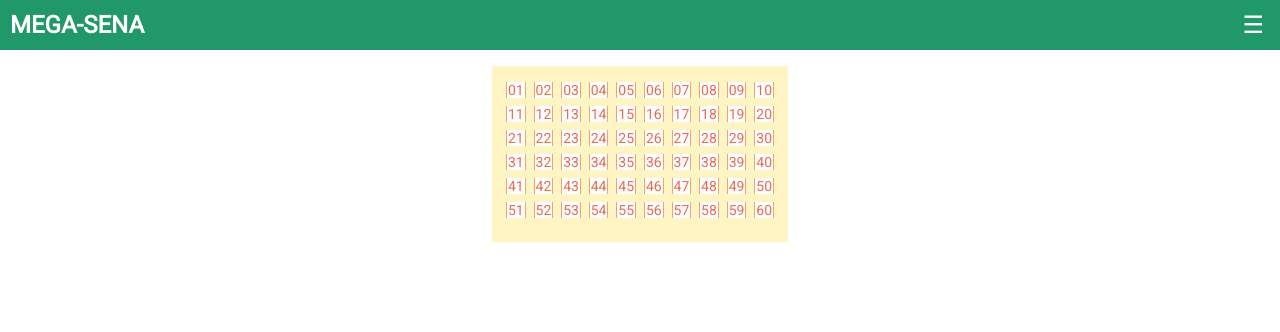
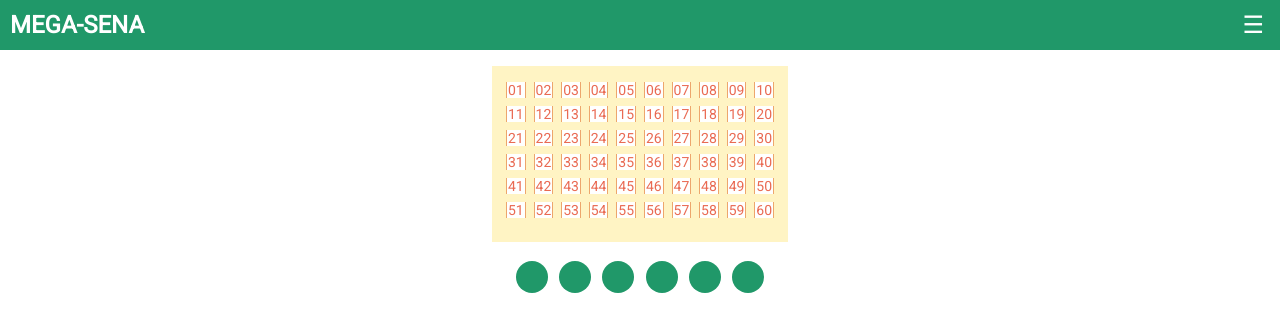
Before and after one commit to TiagoGIM/jackpot-with-friends-angular, an Angular app: page / in a window 1280 px wide. Shown: the top 332 px of the page. Built offline with nearby package versions, Linux system fonts and the light colour scheme.

Commit message:
feat: create e integrate numbers selected display

```diff
--- a/src/app/app.module.ts
+++ b/src/app/app.module.ts
@@ -7,6 +7,7 @@ import { NavbarComponent } from './components/navbar/navbar.component';
 import { MenuPagesComponent } from './components/menu-pages/menu-pages.component';
 import { TicketNumbersSelectorComponent } from './components/ticket-numbers-selector/ticket-numbers-selector.component';
 import { CreateTicketComponent } from './pages/create-ticket/create-ticket.component';
+import { NumbersBallComponent } from './components/numbers-ball/numbers-ball.component';
 
 @NgModule({
   declarations: [
@@ -14,7 +15,8 @@ import { CreateTicketComponent } from './pages/create-ticket/create-ticket.compo
     NavbarComponent,
     MenuPagesComponent,
     TicketNumbersSelectorComponent,
-    CreateTicketComponent
+    CreateTicketComponent,
+    NumbersBallComponent
   ],
   imports: [
     BrowserModule,
--- /dev/null
+++ b/src/app/components/numbers-ball/numbers-ball.component.css
@@ -0,0 +1,41 @@
+.number-ball-item {
+    display: flex;
+    align-items: center;
+    flex-direction: row;
+    justify-content: center;
+    width: 2em;
+    height: 2em;
+    border-radius: 50%;
+    background-color: #209869;
+    color: #fff;
+    font-weight: bold;
+    gap: 0.5em;
+    flex-wrap: wrap;
+    cursor: pointer;
+    transition: background-color 0.3s; /* Adiciona uma transição suave para a mudança de cor */
+  }
+
+  .number-ball-item:hover {
+    background-color: #3498dbc0; /* Altere para a cor desejada ao passar o mouse */
+  }
+
+  .selected-numbers {
+    display: flex;
+    row-gap: 0.5rem;
+    column-gap: 0.7rem;
+    display: flex;
+    flex-wrap: wrap;
+    justify-content: center;
+  }
+
+  .editing {
+    animation: blink 1s infinite;
+    min-width: 10px;
+    min-height: 14px;
+  }
+
+  @keyframes blink {
+    50% {
+      border-bottom: 1px solid rgb(241, 243, 239);
+    }
+  }
--- /dev/null
+++ b/src/app/components/numbers-ball/numbers-ball.component.html
@@ -0,0 +1,8 @@
+<div class="selected-numbers ">
+    <div *ngFor="let num of selectedNumbers;let i = index"   class="number-ball-item"
+        (click)="emitSelectedNumber(i)">
+
+    <!-- <div *ngFor="let num of selectedNumbers;let i = index" class="number-ball-item" (click)="emitSelectedNumber(i)"> -->
+        <div [class.editing]="isEditing(i)" style="width: fit-content;"> {{ num !== null ? (num < 10 ? '0' + num : num.toString()) : '' }} </div>
+    </div>
+</div>
--- /dev/null
+++ b/src/app/components/numbers-ball/numbers-ball.component.ts
@@ -0,0 +1,22 @@
+import { Component, EventEmitter, Input, Output } from '@angular/core';
+
+@Component({
+  selector: 'jwf-numbers-ball',
+  templateUrl: './numbers-ball.component.html',
+  styleUrls: ['./numbers-ball.component.css'],
+})
+export class NumbersBallComponent {
+  @Input() selectedNumbers: number[] = [];
+
+  @Output() editSelectedChange = new EventEmitter<number>();
+
+  @Input() editSelected: number | null = 0;
+
+  emitSelectedNumber(i: any) {
+    this.editSelectedChange.emit(i);
+  }
+
+  isEditing(index: number): boolean {
+    return index === this.editSelected;
+  }
+}
--- a/src/app/pages/create-ticket/create-ticket.component.html
+++ b/src/app/pages/create-ticket/create-ticket.component.html
@@ -1,8 +1,11 @@
 <div class="number-picker-container">
     <jwf-ticket-numbers-selector
-    [allNumbers]="allNumbers"
-    [selectedNumbers]="selectedNumbers"
-    [(selectedNumbers)]="selectedNumbers"
-    [(editingIndex)]="editingIndex"
-    [ticketLength]="9"/>
+        [allNumbers]="allNumbers"
+        [selectedNumbers]="selectedNumbers"
+        [(selectedNumbers)]="selectedNumbers"
+        [(editingIndex)]="editingIndex" [ticketLength]="9" />
+    <br>
+    <jwf-numbers-ball
+        [selectedNumbers]="selectedNumbers"
+        [(editSelected)]="editingIndex" />
 </div>
```
Also changed, not shown: 1 other file (tests, documents, lock files or other folders).
